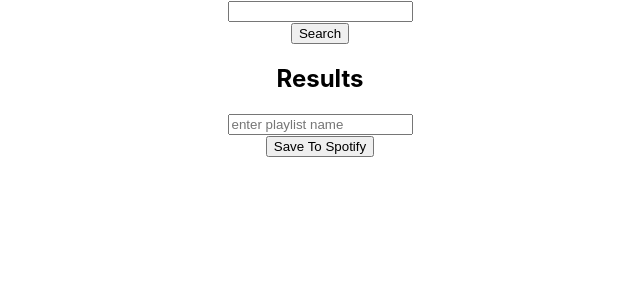
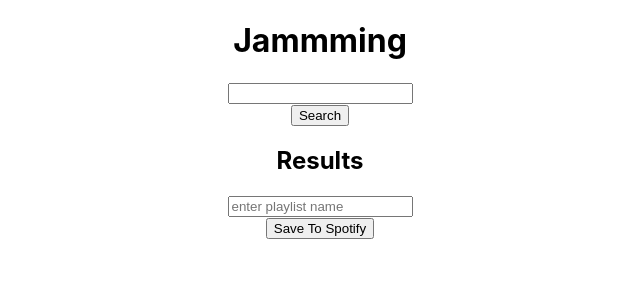
Before and after one commit to techStarZx/jamming, a React (Create React App) app: page / in a window 1280 px wide. Shown: the top 300 px of the page, without its empty margins (320-960 px from the left). Built offline with nearby package versions, Linux system fonts and the light colour scheme.

Commit message:
Create Header Component

```diff
--- a/src/components/App/App.js
+++ b/src/components/App/App.js
@@ -3,11 +3,12 @@
 import { SearchBarContainer } from '../SearchBar/SearchBarContainer';
 import { SearchResultsContainer } from '../SearchResults/SearchResultsContainer';
 import { PlaylistContainer } from '../Playlist/PlaylistContainer';
-
+import Header from '../Header/Header';
 
 function App({ trackListForResults, trackListForPlaylist, playlistName, handleClickAddButton, handleClickRemoveButton, handleChangePlaylistNameInput, handleClickSavePlaylistButton, handleClickSearchButton, handleChangeSearchInput, searchTerm }) {
   return (
     <div className="App">
+      <Header />
       <SearchBarContainer
         handleClickSearchButton={handleClickSearchButton}
         handleChangeSearchInput={handleChangeSearchInput}
--- /dev/null
+++ b/src/components/Header/Header.js
@@ -0,0 +1,11 @@
+import React from "react";
+
+function Header() {
+    return (
+        <header>
+            <h1>Jammming</h1>
+        </header>
+    );
+}
+
+export default Header;
```
